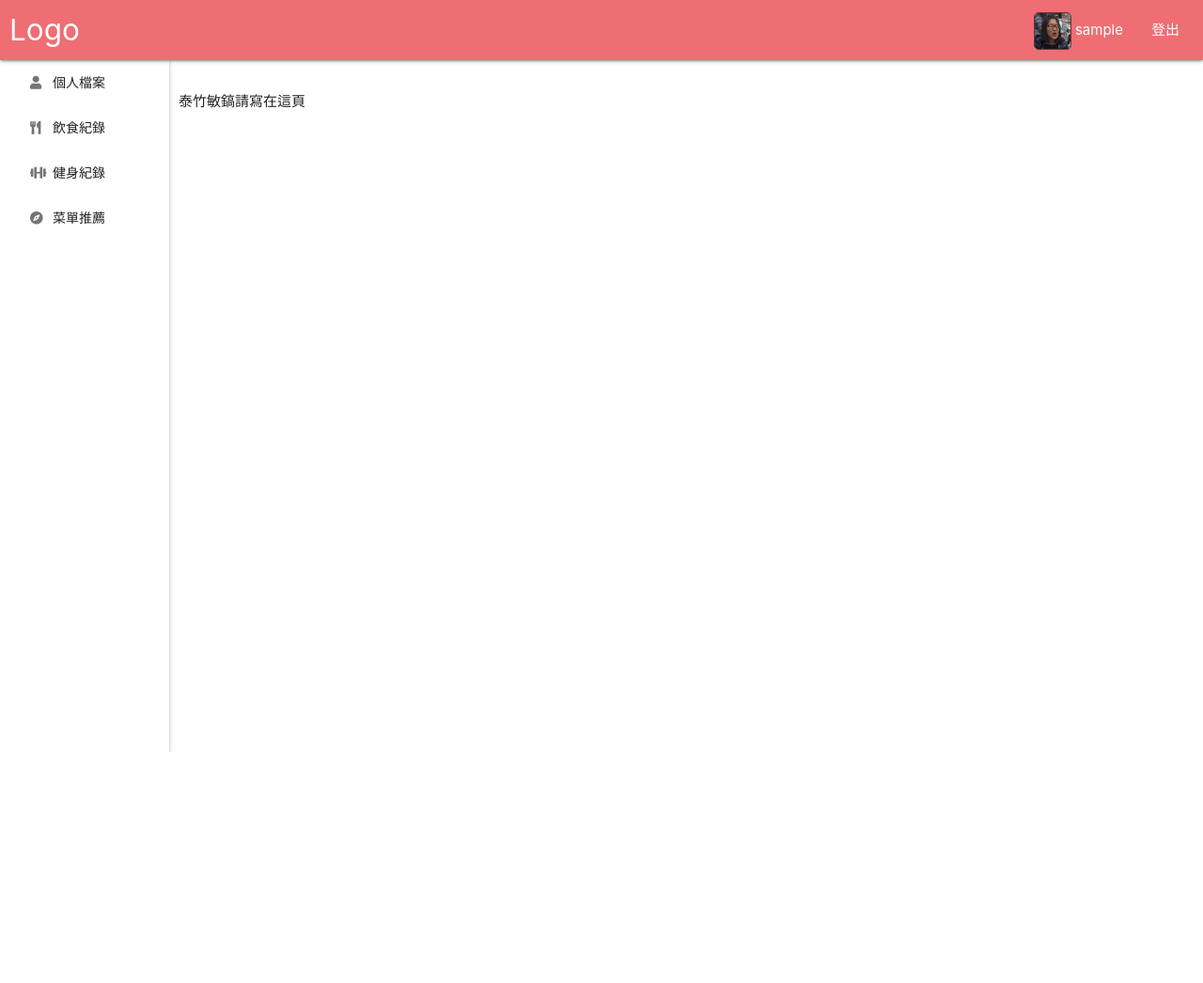
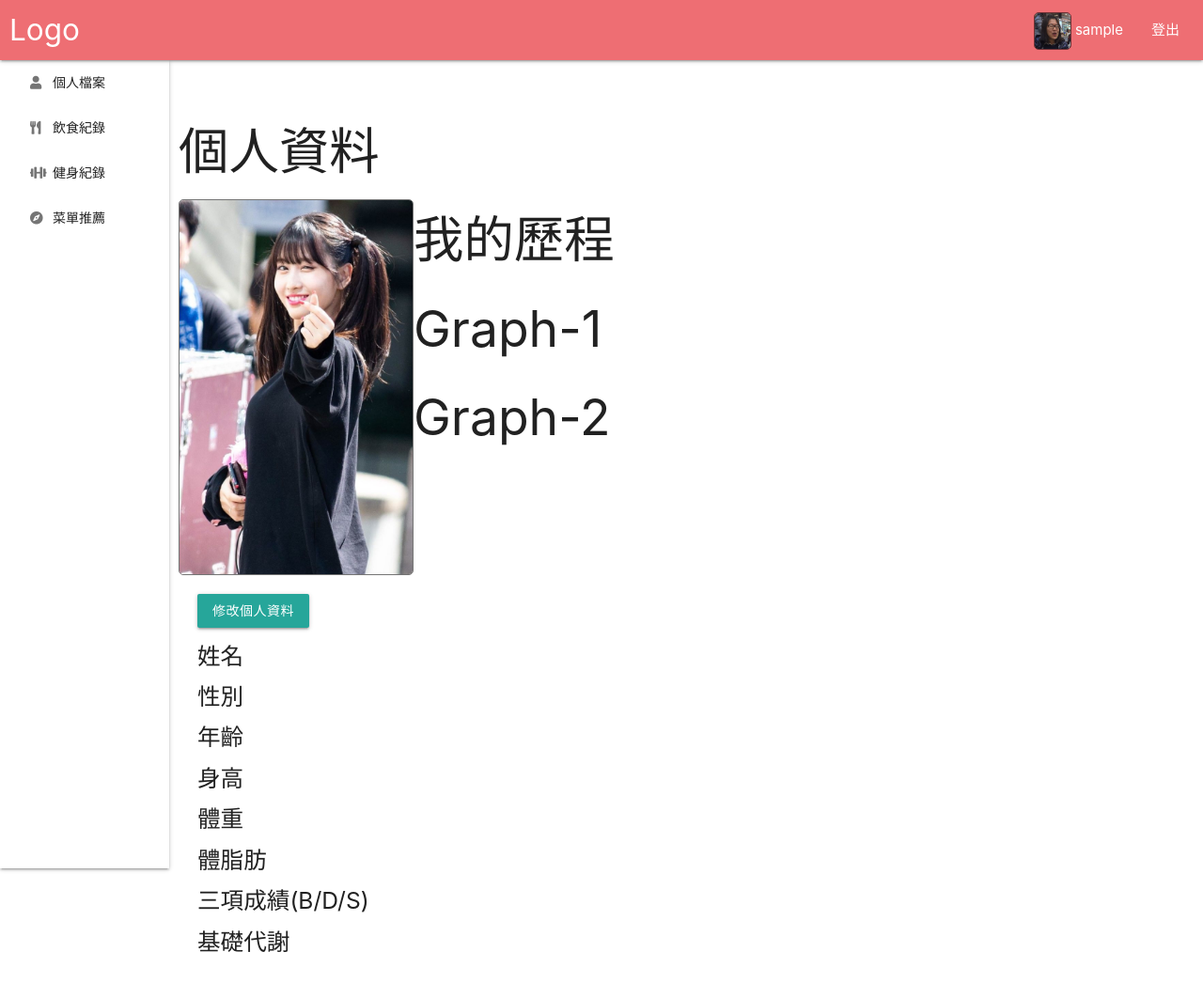
Before and after one commit to rockmk2013/MomoFit, a Django app: page /momofit/profile/ in a window 1280 px wide. Shown: the whole page at 94% size. Before the commit the page ends 800 px from the top, so only its background shows below. Run offline with Django 3.2, Linux system fonts and the light colour scheme; the visitor is signed in with stand-in values (Sample User, id 1); some libraries are stand-ins or nearby versions.

Commit message:
profile ui

```diff
--- a/momofit/forms.py
+++ b/momofit/forms.py
@@ -6,10 +6,10 @@ class CustomUserCreationForm(UserCreationForm):
 
     class Meta(UserCreationForm):
         model = CustomUser
-        fields = ('username', 'email','age')
+        fields = ('username', 'email','age','sex','height','weight','kcal')
 
 class CustomUserChangeForm(UserChangeForm):
 
     class Meta:
         model = CustomUser
-        fields = ('username', 'email','age')
+        fields = ('username', 'email','age','sex','height','weight','kcal')
--- a/momofit/static/css/main.css
+++ b/momofit/static/css/main.css
@@ -36,3 +36,19 @@
 .splat-img{
   width:  200px;
 }
+
+.user-selfie-style{
+  width: 250px;
+  height: 400px;
+  border-radius: 5px;
+  border:solid 1px rgba(0,0,0,0.54);
+  vertical-align: middle;
+}
+
+.information{
+  float : left;
+  padding:20px;
+}
+.selfie{
+  float : left;
+}
--- a/momofit/templates/profile.html
+++ b/momofit/templates/profile.html
@@ -1,4 +1,47 @@
 {% extends "base_generic.html" %}
+<head>
+    {% block title %}<title>momofit</title>{% endblock %}
+    {% load static %}
+    <link rel="stylesheet" type="text/css" href="{% static 'css/main.css' %}">
+    <script type="text/javascript" src="{% static 'jquery-3.3.1.js' %}"></script>
+
+    <link rel="stylesheet" href="https://cdnjs.cloudflare.com/ajax/libs/materialize/1.0.0/css/materialize.min.css">
+    <script src="https://cdnjs.cloudflare.com/ajax/libs/materialize/1.0.0/js/materialize.min.js"></script>
+    <link rel="stylesheet" href="https://use.fontawesome.com/releases/v5.5.0/css/all.css" integrity="sha384-B4dIYHKNBt8Bc12p+WXckhzcICo0wtJAoU8YZTY5qE0Id1GSseTk6S+L3BlXeVIU" crossorigin="anonymous">
+</head>
+<body>
 {% block content %}
-泰竹敏鎬請寫在這頁
+  {% if user.is_authenticated %}
+    <h2>個人資料</h2>
+      <div class = "info-content">
+        {% csrf_token %}
+        <div class = "selfie">
+          <img src="{% static 'img/momo.jpg' %}" class="user-selfie-style">
+        </div>
+        <div class = "information" style="width:80%;">
+          <button type="submit" class="btn">修改個人資料</button>
+          <h5>姓名</h5>
+          <h5>性別</h5>
+          <h5>年齡</h5>
+          <h5>身高</h5>
+          <h5>體重</h5>
+          <h5>體脂肪</h5>
+          <h5>三項成績(B/D/S)</h5>
+          <h5>基礎代謝</h5>
+        </div>
+      </div>
+      <h2>我的歷程</h2>
+      <div class = "information-chart">
+        <div class = "information-chart-1">
+        <h2>Graph-1</h2>
+        </div>
+        <div class = "information-chart-2">
+        <h2>Graph-2</h2>
+        </div>
+      </div>
+  {% else %}
+    <h2>您尚未登入!</h2>
+  {% endif %}
+
 {% endblock %}
+</body>
```
Also changed, not shown: momofit/static/img/mina.jpg (added), momofit/static/img/momo.jpg (added).
